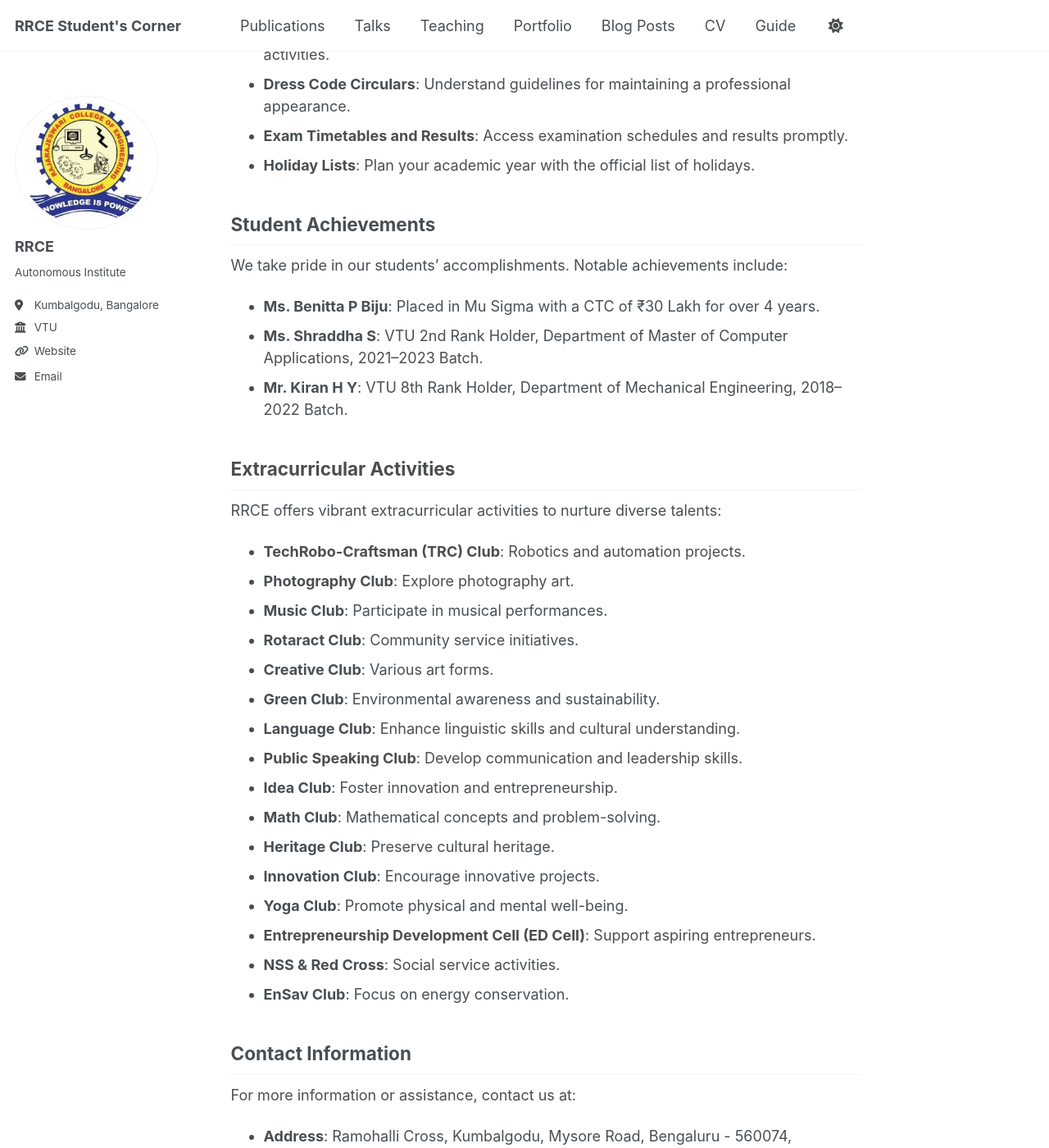
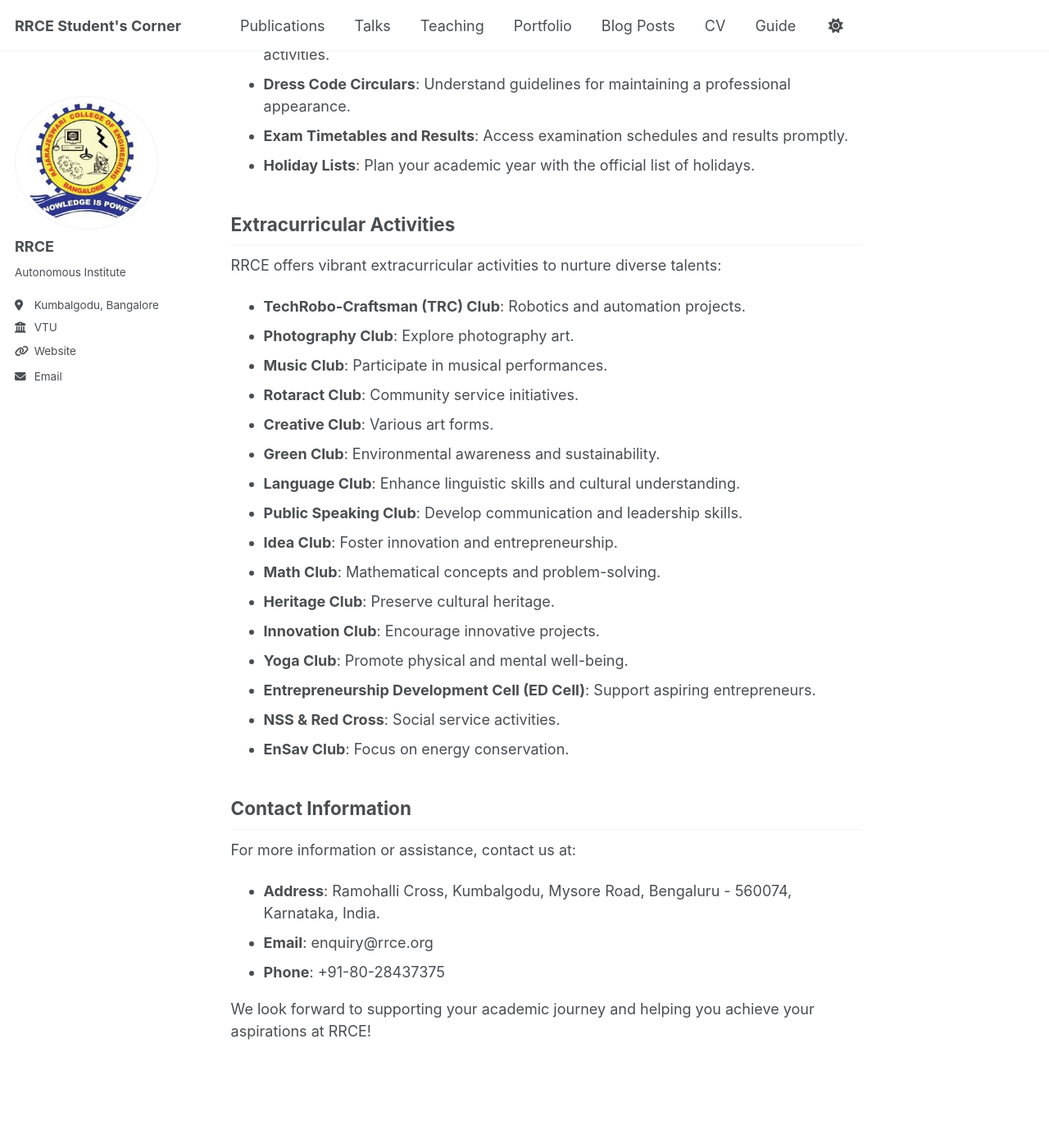
Before and after one commit to applepizza121/applepizza121.github.io, a Jekyll site: the page built from _pages/about.md, in a window 1280 px wide and 1400 px high, scrolled down 723 px. Shown: the whole window at 82% size. Built offline with Jekyll 4.4.1, drawn with Linux system fonts in a browser that asks for light colours; some of the changed text lies outside the part shown.

Commit message:
footer update

```diff
--- a/_includes/footer.html
+++ b/_includes/footer.html
@@ -20,6 +20,6 @@
 {% endif %}
 
 <div class="page__footer-copyright">
-  &copy; {{ site.time | date: '%Y' }} {{ site.name | default: site.title }}, {{ site.data.ui-text[site.locale].powered_by | default: "Powered by" }} <a href="http://jekyllrb.com" rel="nofollow">Jekyll</a> &amp; <a href="https://github.com/applepizza121/applepizza121.github.io">AcademicPages</a>, a fork of <a href="https://mademistakes.com/work/minimal-mistakes-jekyll-theme/" rel="nofollow">Minimal Mistakes</a>.<br />
+  &copy; {{ site.time | date: '%Y' }} {{ site.name | default: site.title }}, {{ site.data.ui-text[site.locale].powered_by | default: "Rajarajeswari College of Engineering" }} .<br />
   Site last updated {{ "now" | date: '%Y-%m-%d' %}}
 </div>
--- a/_pages/about.md
+++ b/_pages/about.md
@@ -24,13 +24,6 @@
 - **Dress Code Circulars**: Understand guidelines for maintaining a professional appearance.
 - **Exam Timetables and Results**: Access examination schedules and results promptly.
 - **Holiday Lists**: Plan your academic year with the official list of holidays.
-
-## Student Achievements
-
-We take pride in our students' accomplishments. Notable achievements include:
-- **Ms. Benitta P Biju**: Placed in Mu Sigma with a CTC of ₹30 Lakh for over 4 years.
-- **Ms. Shraddha S**: VTU 2nd Rank Holder, Department of Master of Computer Applications, 2021–2023 Batch.
-- **Mr. Kiran H Y**: VTU 8th Rank Holder, Department of Mechanical Engineering, 2018–2022 Batch.
 
 ## Extracurricular Activities
 
```
